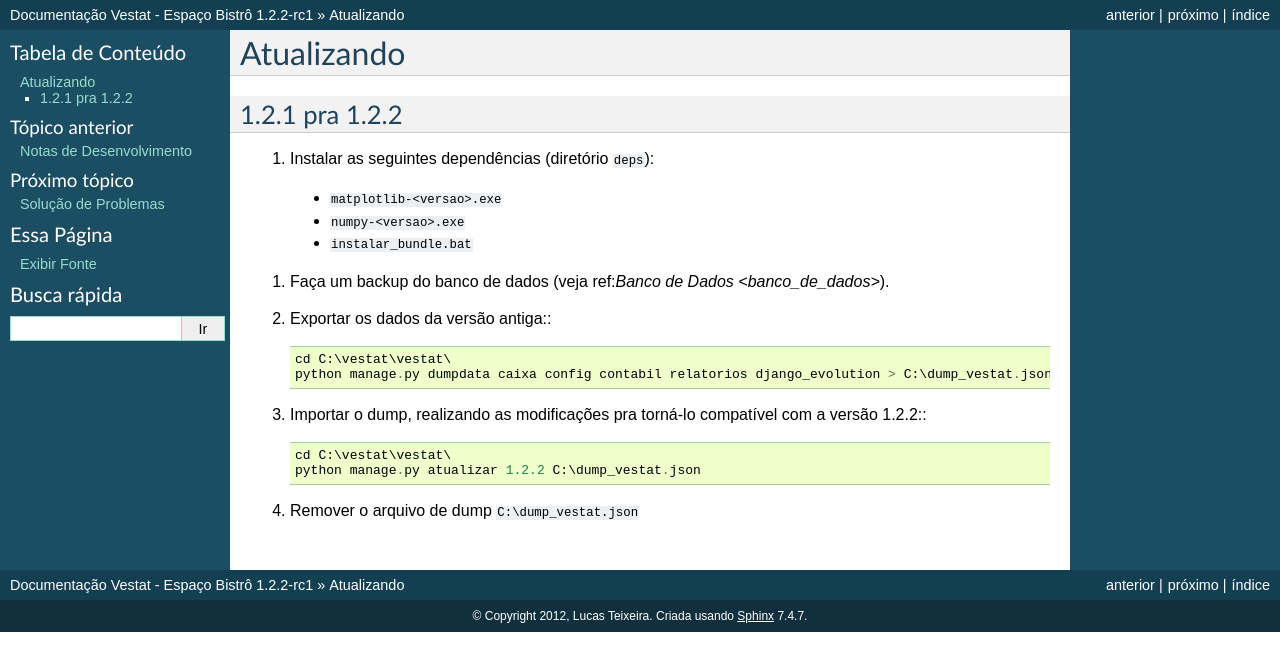
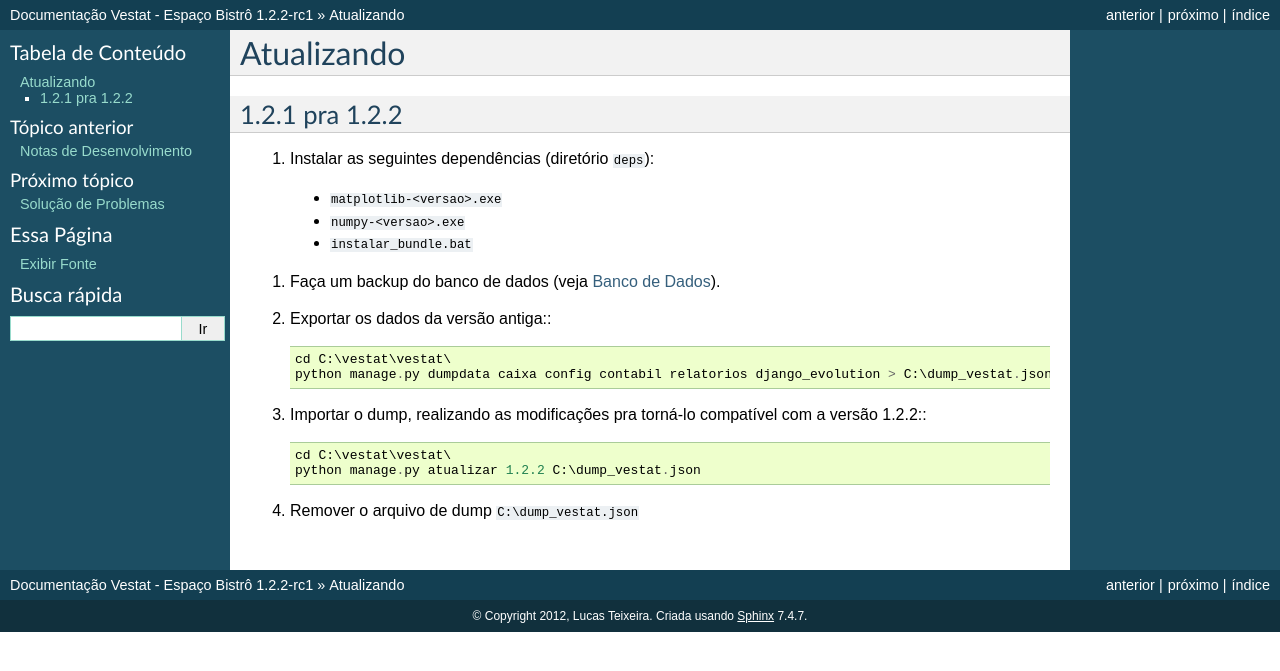
Before and after one commit to duasfl8r/vestat, a Sphinx documentation site: the page built from docs/atualizar.rst, in a window 1280 px wide. Shown: the top 671 px of the page. Built offline with Sphinx 7.4.7, drawn with Linux system fonts in a browser that asks for light colours; formulas are drawn with MathJax 3.

Commit message:
corrige referência interna do banco de dados

```diff
--- a/docs/atualizar.rst
+++ b/docs/atualizar.rst
@@ -10,7 +10,7 @@ Atualizando
   * ``numpy-<versao>.exe``
   * ``instalar_bundle.bat``
 
-#. Faça um backup do banco de dados (veja ref:`Banco de Dados <banco_de_dados>`).
+#. Faça um backup do banco de dados (veja :ref:`Banco de Dados <banco-de-dados>`).
 
 #. Exportar os dados da versão antiga:::
 
```
